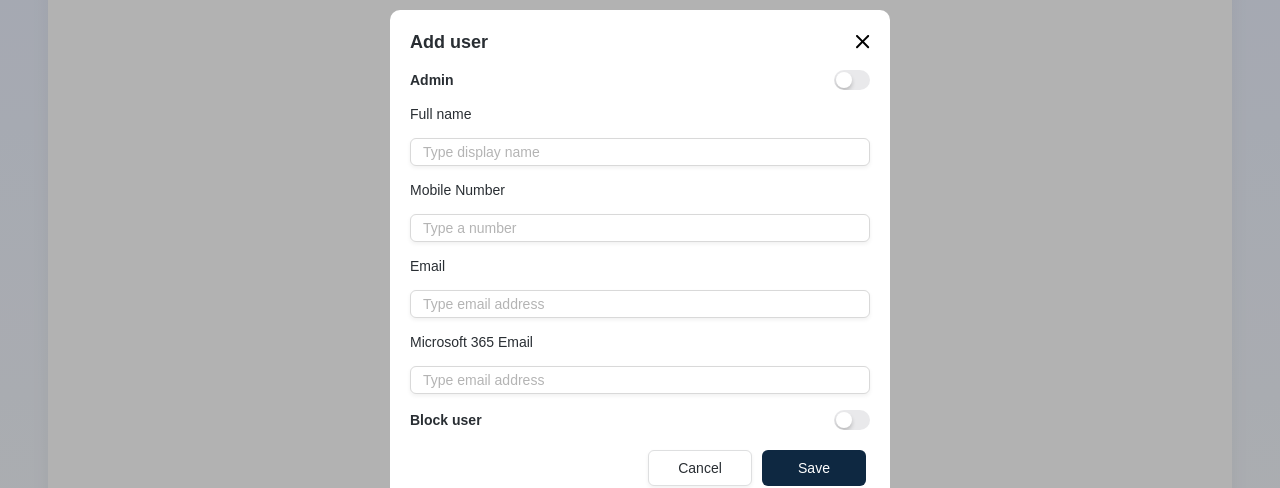
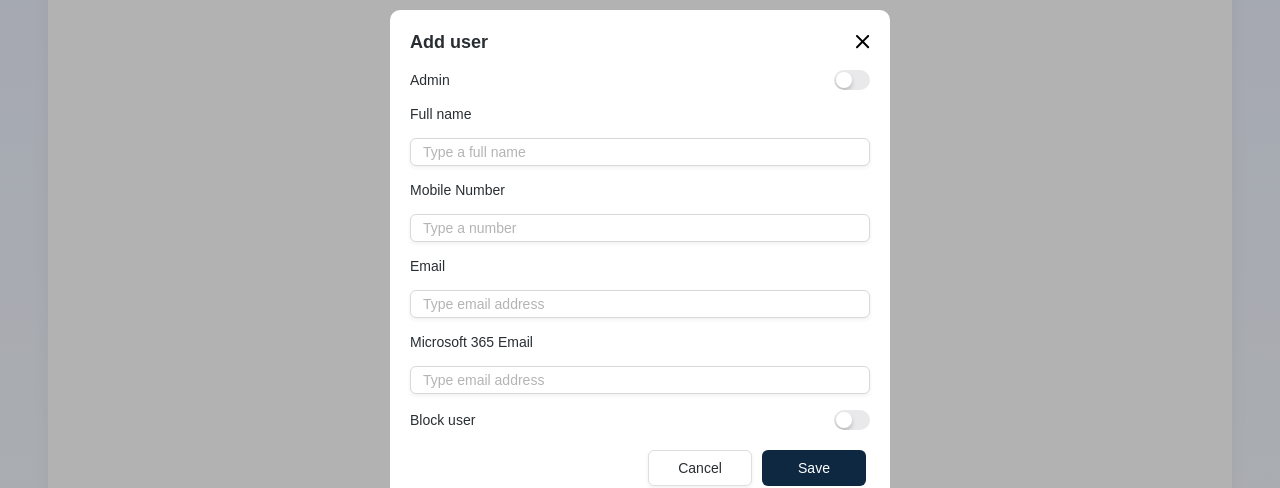
Before and after one commit to VicTyslenko/users-table-task, a React (Create React App) app in the folder client/: page / in a window 1280 px wide. Both pictures are taken after typing "Sample" into the empty fields and a click on the button "Add". Shown: the part 140-628 px from the top of the page. Built offline with nearby package versions, Linux system fonts and the light colour scheme; no server answers.

Commit message:
ref: fixed validation on edit/create user, added existing email/user name check on server

```diff
--- a/client/src/mods/contacts/components/contacts-table/table.columns.tsx
+++ b/client/src/mods/contacts/components/contacts-table/table.columns.tsx
@@ -38,8 +38,7 @@ export const renderColumns = (): ColumnDef<ContactsProps>[] => [
     header: "Access",
     cell: (info) => {
       const access = info.row.original.BlockAccess;
-
-      return AccessCell(access);
+      return AccessCell(Boolean(access));
     },
   },
 
--- a/client/src/mods/contacts/components/extensions/edit-button/edit-button.tsx
+++ b/client/src/mods/contacts/components/extensions/edit-button/edit-button.tsx
@@ -19,9 +19,14 @@ export const EditButton = ({ values }: Props) => {
   };
 
   const renderModalContent = () => {
-    const { AdminUser, ...valuesForEdit } = values;
+    const { AdminUser, ...rest } = values;
 
-    return AdminUser ? <AccessWarning onClose={handleClose} /> : <EditUser onClose={handleClose} values={valuesForEdit} />;
+    const convertedValues = {
+      ...rest,
+      BlockAccess: Boolean(rest.BlockAccess),
+    };
+
+    return AdminUser ? <AccessWarning onClose={handleClose} /> : <EditUser onClose={handleClose} values={convertedValues} />;
   };
 
   return (
--- a/client/src/mods/contacts/components/extensions/edit-user/edit-user.tsx
+++ b/client/src/mods/contacts/components/extensions/edit-user/edit-user.tsx
@@ -3,7 +3,7 @@ import * as S from "../new-user/styles";
 import { DefaultTextField } from "../../../../../shared/default-text-field";
 import { DefaultButton } from "../../../../../shared/button";
 import { fetchEditUser } from "../../../../../services/api/fetchEditUser";
-import { useForm } from "react-hook-form";
+import { useForm, Controller } from "react-hook-form";
 import { CloseIcon } from "../../../../../assets/icons/close-icon";
 import { zodResolver } from "@hookform/resolvers/zod";
 import { editUserSchema } from "../../../../../shared/schemas/validate-schema";
@@ -20,7 +20,7 @@ type Props = {
 };
 
 export const EditUser = ({ onClose, values }: Props) => {
-  const { register, handleSubmit, formState } = useForm<EditFormProps>({
+  const { register, handleSubmit, formState, control } = useForm<EditFormProps>({
     defaultValues: values,
     resolver: zodResolver(editUserSchema),
   });
@@ -71,10 +71,17 @@ export const EditUser = ({ onClose, values }: Props) => {
           <DefaultTextField placeholder="Type email address" {...register("O365Email")} />
           {errors.O365Email && <S.ErrorMessage>{errors.O365Email.message}</S.ErrorMessage>}
 
-          <S.FlexWrapp>
-            <S.Label>Block user</S.Label>
-            <ToggleSwitch blocked {...register("BlockAccess")} />
-          </S.FlexWrapp>
+          <Controller
+            control={control}
+            name="BlockAccess"
+            render={({ field }) => (
+              <S.FlexWrapp>
+                <S.Label className="admin">Block user</S.Label>
+
+                <ToggleSwitch blocked checked={field.value} onChange={field.onChange} />
+              </S.FlexWrapp>
+            )}
+          />
           <ButtonsGroup>
             <DefaultButton variant="secondary" onClick={onClose}>
               Cancel
--- a/client/src/mods/contacts/components/extensions/new-user/data.ts
+++ b/client/src/mods/contacts/components/extensions/new-user/data.ts
@@ -3,6 +3,6 @@ export const defaultValues = {
   Email: "",
   MFA_Mobile: "",
   AdminUser: false,
-  BlockAccess: 0,
+  BlockAccess: false,
   O365Email: "",
 };
--- a/client/src/mods/contacts/components/extensions/new-user/models.ts
+++ b/client/src/mods/contacts/components/extensions/new-user/models.ts
@@ -4,7 +4,7 @@ export type FormProps = {
   Email: string;
   MFA_Mobile: string;
   AdminUser?: boolean;
-  BlockAccess: number;
+  BlockAccess: boolean;
   O365Email: string;
 };
 
--- a/client/src/mods/contacts/components/extensions/new-user/new-user.tsx
+++ b/client/src/mods/contacts/components/extensions/new-user/new-user.tsx
@@ -3,22 +3,25 @@ import { DefaultButton } from "../../../../../shared/button/default-button";
 import { DefaultTextField } from "../../../../../shared/default-text-field";
 import { ToggleSwitch } from "../../../../../shared/toggle-switch/toggle-switch";
 import toast from "react-hot-toast";
+import { useEffect } from "react";
 import { zodResolver } from "@hookform/resolvers/zod";
 import { defaultValues } from "./data";
 import { type Props, FormProps } from "./models";
 import { fetchAddUser } from "../../../../../services/api/fetchAddUser";
-import { useForm } from "react-hook-form";
+import { useForm, Controller } from "react-hook-form";
 import { addUserSchema } from "../../../../../shared/schemas/validate-schema";
 import { ButtonsGroup } from "../../../../../shared/button-group/button-group";
 import { CloseIcon } from "../../../../../assets/icons/close-icon";
 import { useUsersContext } from "../../../../../shared/hooks";
 
 export const NewUser = ({ onClose }: Props) => {
-  const { register, handleSubmit, watch, formState, setError } = useForm<FormProps>({
+  const { register, handleSubmit, watch, formState, setError, control, setValue } = useForm<FormProps>({
     defaultValues,
     resolver: zodResolver(addUserSchema),
   });
+
   const { refetch } = useUsersContext();
+
   const { errors } = formState;
 
   const handleFormSubmit = async (values: FormProps) => {
@@ -38,6 +41,12 @@ export const NewUser = ({ onClose }: Props) => {
 
   const adminUser = watch("AdminUser");
 
+  useEffect(() => {
+    if (adminUser) {
+      setValue("BlockAccess", false);
+    }
+  }, [adminUser, setValue]);
+
   return (
     <S.Wrapper>
       <S.Form onSubmit={handleSubmit(handleFormSubmit)}>
@@ -50,13 +59,20 @@ export const NewUser = ({ onClose }: Props) => {
             </DefaultButton>
           </S.HeaderWrapp>
 
-          <S.FlexWrapp>
-            <S.Label className="admin">Admin</S.Label>
-            <ToggleSwitch {...register("AdminUser")} />
-          </S.FlexWrapp>
+          <Controller
+            control={control}
+            name="AdminUser"
+            render={({ field }) => (
+              <S.FlexWrapp>
+                <S.Label>Admin</S.Label>
+
+                <ToggleSwitch checked={field.value ?? false} onChange={field.onChange} />
+              </S.FlexWrapp>
+            )}
+          />
 
           <S.Label>Full name</S.Label>
-          <DefaultTextField placeholder="Type display name" {...register("DisplayName")} />
+          <DefaultTextField placeholder="Type a full name" {...register("DisplayName")} />
 
           <S.Label>Mobile Number</S.Label>
           <DefaultTextField placeholder="Type a number" {...register("MFA_Mobile")} />
@@ -71,10 +87,17 @@ export const NewUser = ({ onClose }: Props) => {
           {errors.O365Email && <S.ErrorMessage>{errors.O365Email.message}</S.ErrorMessage>}
 
           {!adminUser && (
-            <S.FlexWrapp>
-              <S.Label className="admin">Block user</S.Label>
-              <ToggleSwitch blocked {...register("BlockAccess")} />
-            </S.FlexWrapp>
+            <Controller
+              control={control}
+              name="BlockAccess"
+              render={({ field }) => (
+                <S.FlexWrapp>
+                  <S.Label>Block user</S.Label>
+
+                  <ToggleSwitch blocked checked={field.value} onChange={field.onChange} />
+                </S.FlexWrapp>
+              )}
+            />
           )}
 
           {errors.root && <S.ErrorMessage>{errors.root.message}</S.ErrorMessage>}
--- a/client/src/pages/contacts.tsx
+++ b/client/src/pages/contacts.tsx
@@ -10,7 +10,7 @@ export const Contacts = () => {
   const [searchContactValue, setSearchContactValue] = useState("");
 
   const { data, step, setStep, totalPages, refetch } = useContacts(searchContactValue);
-
+  console.log(data);
   const handleSearch = (value: string) => {
     setSearchContactValue(value);
     setStep(1);
--- a/client/src/services/api/fetchAddUser.ts
+++ b/client/src/services/api/fetchAddUser.ts
@@ -5,7 +5,7 @@ type ParamsProps = {
   Email: string;
   MFA_Mobile: string;
   AdminUser?: boolean;
-  BlockAccess: number;
+  BlockAccess: boolean;
   O365Email: string;
 };
 export const fetchAddUser = (params: ParamsProps) => instance.post("/users/create-user", params);
--- a/client/src/shared/schemas/validate-schema.ts
+++ b/client/src/shared/schemas/validate-schema.ts
@@ -10,7 +10,7 @@ export const addUserSchema = z.object({
     .regex(/^[\d-]+$/, { message: "Must contain only digits" })
     .trim(),
   AdminUser: z.boolean().optional(),
-  BlockAccess: z.number().min(0),
+  BlockAccess: z.boolean(),
   O365Email: z.string().email(),
   UserID: z.number().optional(),
 });
--- a/client/src/shared/toggle-switch/styles.ts
+++ b/client/src/shared/toggle-switch/styles.ts
@@ -1,7 +1,7 @@
 import styled from "styled-components";
 
 interface ToggleSwitchProps {
-  blocked?: boolean;
+  $blocked?: boolean;
 }
 
 export const ToggleSwitch = styled.label<ToggleSwitchProps>`
@@ -18,7 +18,7 @@ export const ToggleSwitch = styled.label<ToggleSwitchProps>`
     height: 0;
 
     &:checked + .toggle-switch_slider {
-      background-color: ${({ blocked }) => (blocked ? "#ff5147" : "#77dd77")};
+      background-color: ${({ $blocked }) => ($blocked ? "#ff5147" : "#77dd77")};
     }
 
     &:checked + .toggle-switch_slider:before {
--- a/client/src/shared/toggle-switch/toggle-switch.tsx
+++ b/client/src/shared/toggle-switch/toggle-switch.tsx
@@ -6,7 +6,7 @@ type Props = InputHTMLAttributes<HTMLInputElement> & { blocked?: boolean };
 
 export const ToggleSwitch = ({ blocked, ...props }: Props) => {
   return (
-    <S.ToggleSwitch blocked={blocked} className="toggle-switch_wrapper">
+    <S.ToggleSwitch $blocked={blocked} className="toggle-switch_wrapper">
       <input className="toggle-switch_checkbox" type="checkbox" {...props} />
 
       <S.Slider className="toggle-switch_slider" />
```
Also changed, not shown: 1 other file (tests, documents, lock files or other folders).
